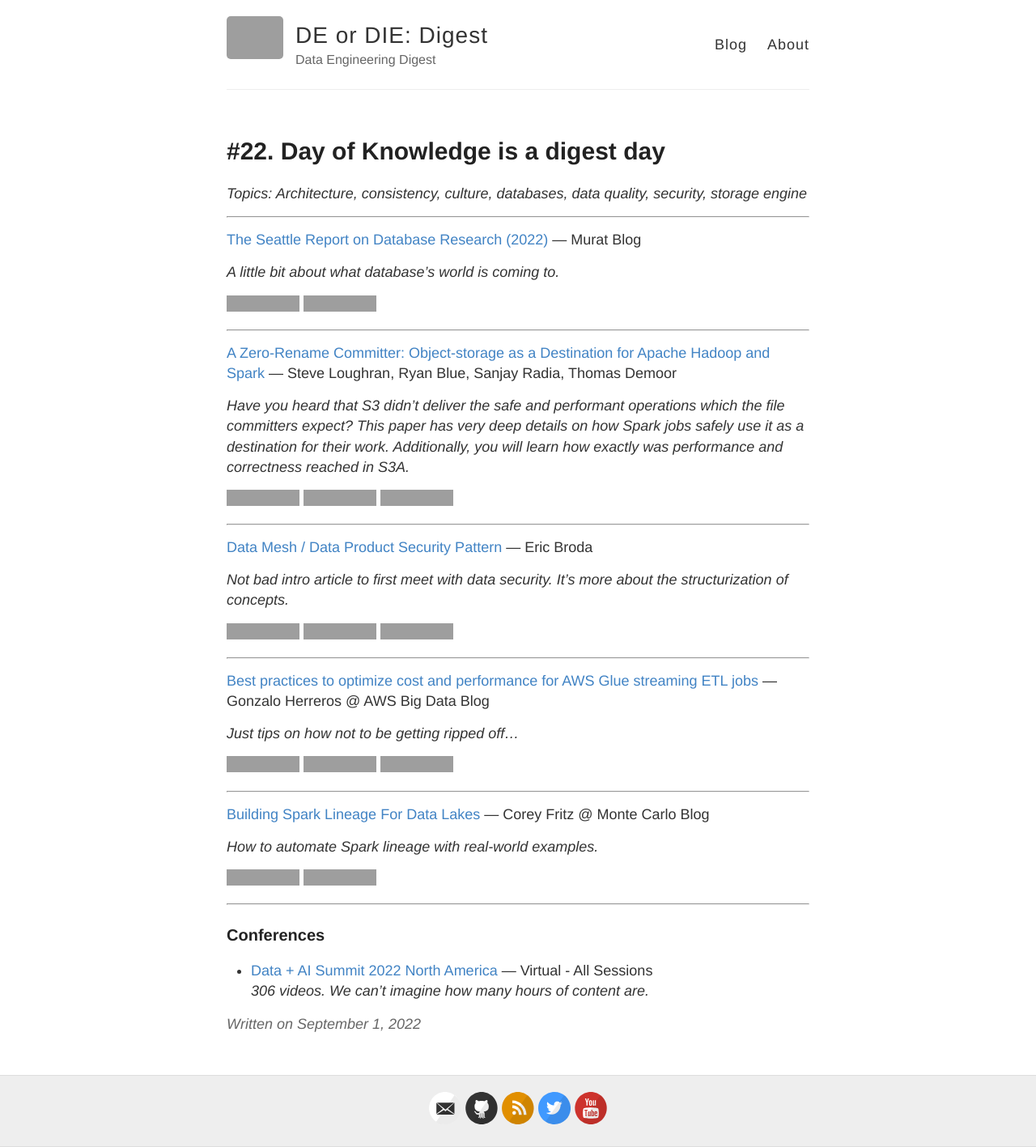
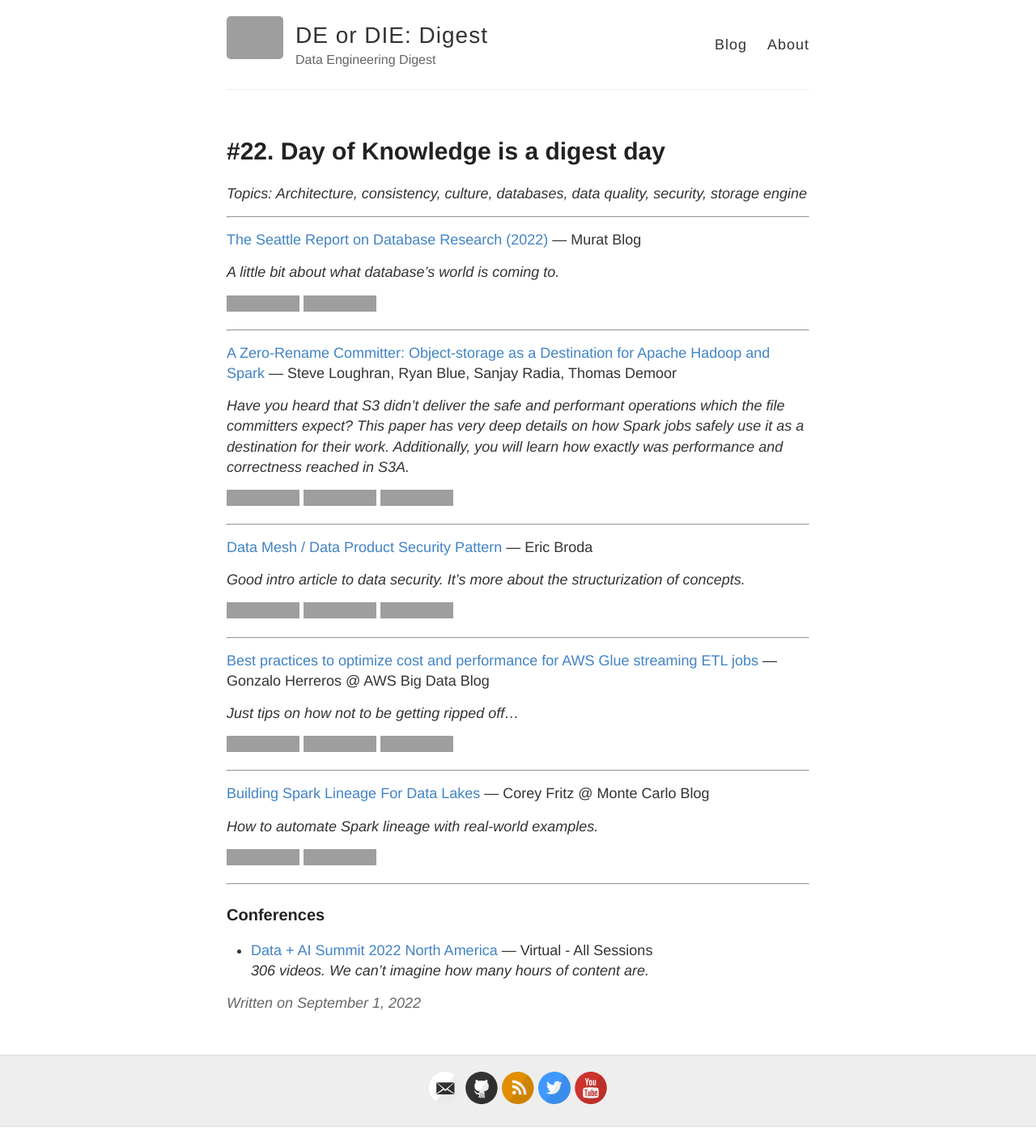
Before and after one commit to deordie/deordie-digest, a Jekyll site: the page built from _posts/2022-09-01-22_Day_of_Knowledge_is_a_digest_day.md, in a window 1280 px wide, cut to the strip 0-1417 px from the top of the page. Shown: the whole strip at 81% size. Built offline with Jekyll 4.4.1, drawn with Linux system fonts in a browser that asks for light colours; after the commit the page ends 1392 px from its top, so only the background shows below that; grey boxes are pictures that could not be loaded.

Commit message:
docs: Update article comments.

```diff
--- a/_posts/2022-09-01-22_Day_of_Knowledge_is_a_digest_day.md
+++ b/_posts/2022-09-01-22_Day_of_Knowledge_is_a_digest_day.md
@@ -28,7 +28,7 @@
 
 [Data Mesh / Data Product Security Pattern](https://towardsdatascience.com/data-mesh-data-product-security-pattern-c5b93a27e82e) — Eric Broda
 
-*Not bad intro article to first meet with data security. It's more about the structurization of concepts.*
+*Good intro article to data security. It's more about the structurization of concepts.*
 
 ![level:medium] ![topic:architecture] ![topic:security]
 
```
